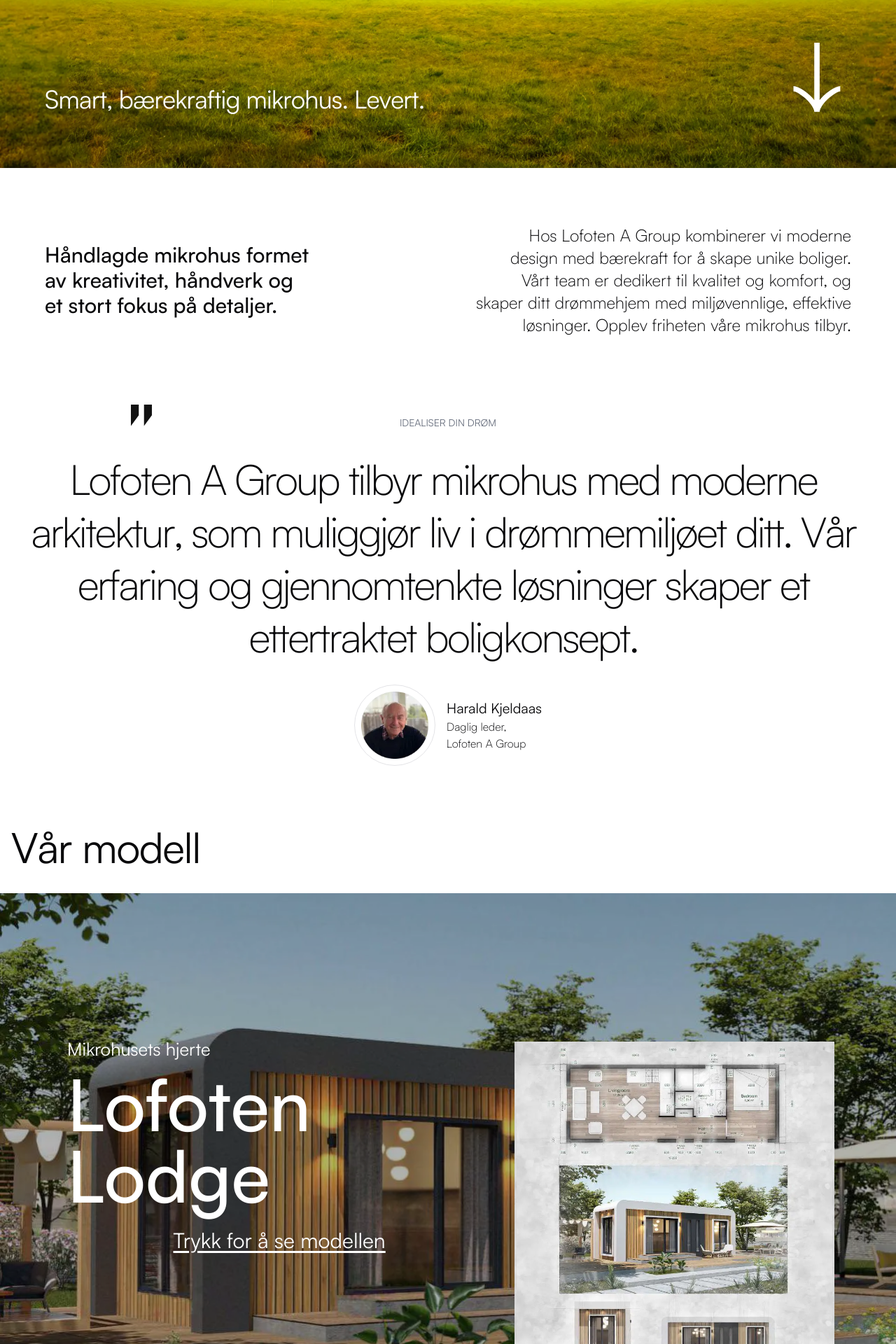
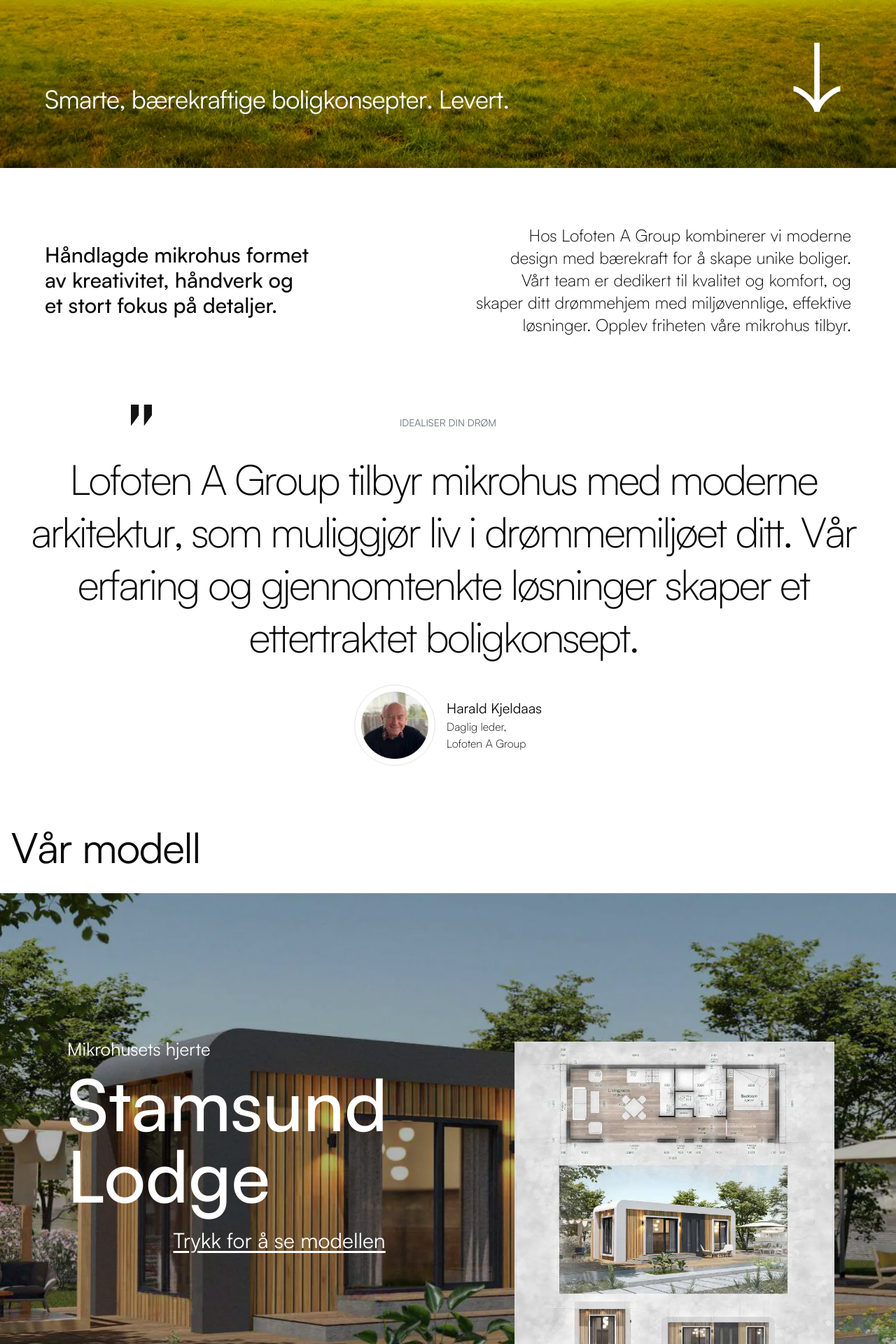
Before and after one commit to tariknh/lofothuset, a Next.js app: page / in a window 1280 px wide. Shown: the part 560-2480 px from the top of the page at 70% size. Built offline with nearby package versions, Linux system fonts and the light colour scheme.

Commit message:
Stamsund lodge

```diff
--- a/app/kontakt/page.tsx
+++ b/app/kontakt/page.tsx
@@ -44,7 +44,7 @@ function Page() {
     email: "",
     phone: "",
     task: "Jeg vil ha en visning over video",
-    modell: "Lofoten Lodge",
+    modell: "Stamsund Lodge",
     agreeToTerms: false,
   };
 
@@ -220,7 +220,7 @@ function Page() {
                 <FormSelect
                   id="HVILKEN MODELL?"
                   name="modell"
-                  values={["Lofoten Lodge"]}
+                  values={["Stamsund Lodge"]}
                   formData={formData.modell}
                   handleInputChange={handleInputChange}
                 />
--- a/app/om-oss/page.tsx
+++ b/app/om-oss/page.tsx
@@ -140,7 +140,7 @@ const Omoss = async () => {
                 Oppfyll drømmene dine
               </h3>
               <h2 className="xsm-370:text-2xl sm:text-3xl lg:text-4xl text-xl font-medium mb-4 sm:max-w-72">
-                Klar til å bestille Lofoten Lodge II?{" "}
+                Klar til å bestille Stamsund Lodge ?{" "}
               </h2>
               <Link href={"/kontakt"}>
                 <button
--- a/components/modeller/ModellBestille.tsx
+++ b/components/modeller/ModellBestille.tsx
@@ -30,7 +30,7 @@ function ModellBestille({ className }: FordelProps) {
           Oppfyll drømmene dine
         </h3>
         <h2 className=" font-medium mb-4 lg:mb-8  text-[clamp(36px,11vw,40px)] text-balance sm:text-[clamp(32px,3.3vw,60px)] tracking-tight">
-          Klar til å bestille Lofoten Lodge II?{" "}
+          Klar til å bestille Stamsund Lodge ?{" "}
         </h2>
 
         <div className="w-full">
--- a/components/modeller/ModellHero.tsx
+++ b/components/modeller/ModellHero.tsx
@@ -15,14 +15,14 @@ function ModellHero() {
           className="rounded-lg object-cover"
         />
         <h1 className="absolute ml-4 sm:ml-8 lg:ml-16 text-4xl lg:text-6xl xsm:text-5xl text-white font-medium top-1/2 -translate-y-1/2 z-20">
-          Lofoten Lodge
+          Stamsund Lodge
         </h1>
       </div>
       <div className="relative z-40">
         <div className=" bg-white xsm-370:-translate-y-8 xsm-370:translate-x-12 xsm-370:mr-12 sm:translate-x-16 sm:mr-12 rounded-lg md:translate-x-16 md:-translate-y-12 lg:translate-x-24 lg:-translate-y-20 rounded-r-none p-4 xsm:p-8 sm:p-12 md:p-16">
           <div className="flex justify-between items-center mb-2 sm:mb-8">
             <h2 className="xsm-370:text-2xl sm:text-3xl lg:text-4xl text-xl font-medium  ">
-              Lofoten Lodge II
+              Stamsund Lodge
             </h2>
             <div className="flex justify-center items-center text-sm sm:text-lg">
               Opp til 2 x
@@ -36,7 +36,7 @@ function ModellHero() {
             </div>
           </div>
           <h3 className="mb-4 xsm-370:mb-0 xsm-370:text-lg sm:text-xl lg:text-2xl ">
-            Lofoten Lodge er et bærekraftig og moderne boalternativ som gir
+            Stamsund Lodge er et bærekraftig og moderne boalternativ som gir
             energieffektive løsninger for alle livsstiler. Inspirert av Lofotens
             naturlige skjønnhet, er denne modellen perfekt for par eller små
             familier som verdsetter miljøet og en minimalistisk livsstil.
--- a/components/sections/Hero.tsx
+++ b/components/sections/Hero.tsx
@@ -15,7 +15,7 @@ function Hero() {
       >
         <AnimatedHero />
         <h2 className="col-span-full scroll-m-20 text-4xl tracking-tight row-start-11 lg:row-start-12">
-          <AnimatedLetters text="Smart, bærekraftig mikrohus. Levert." />
+          <AnimatedLetters text="Smarte, bærekraftige boligkonsepter. Levert." />
         </h2>
 
         <div className="relative bg-red-200 row-start-11 lg:row-start-12 justify-self-end">
--- a/components/sections/VåreModeller.tsx
+++ b/components/sections/VåreModeller.tsx
@@ -51,7 +51,7 @@ function VåreModeller() {
               Mikrohusets hjerte
             </h3>
             <h2 className="text-5xl md:text-6xl lg:text-7xl xl:text-[8vw] font-medium max-w-7 mb-6">
-              Lofoten Lodge
+              Stamsund Lodge
             </h2>
             <div className="row-start-4 col-start-2 place-self-end">
               <span
--- a/components/ui/Animations/AnimatedHero.tsx
+++ b/components/ui/Animations/AnimatedHero.tsx
@@ -158,7 +158,7 @@ const AnimatedHero = () => {
   return (
     <motion.div className="flex flex-col overflow-hidden row-start-2 row-span-auto lg:row-start-2 z-50 scroll-m-20 text-5xl font-medium tracking-tight md:text-7xl lg:text-8xl h-fit">
       <AnimatedLetters text="Opplev storhet" />
-      <AnimatedLetters text="i mikrohus" />
+      <AnimatedLetters text="i våre boliger" />
     </motion.div>
   );
 };
```
